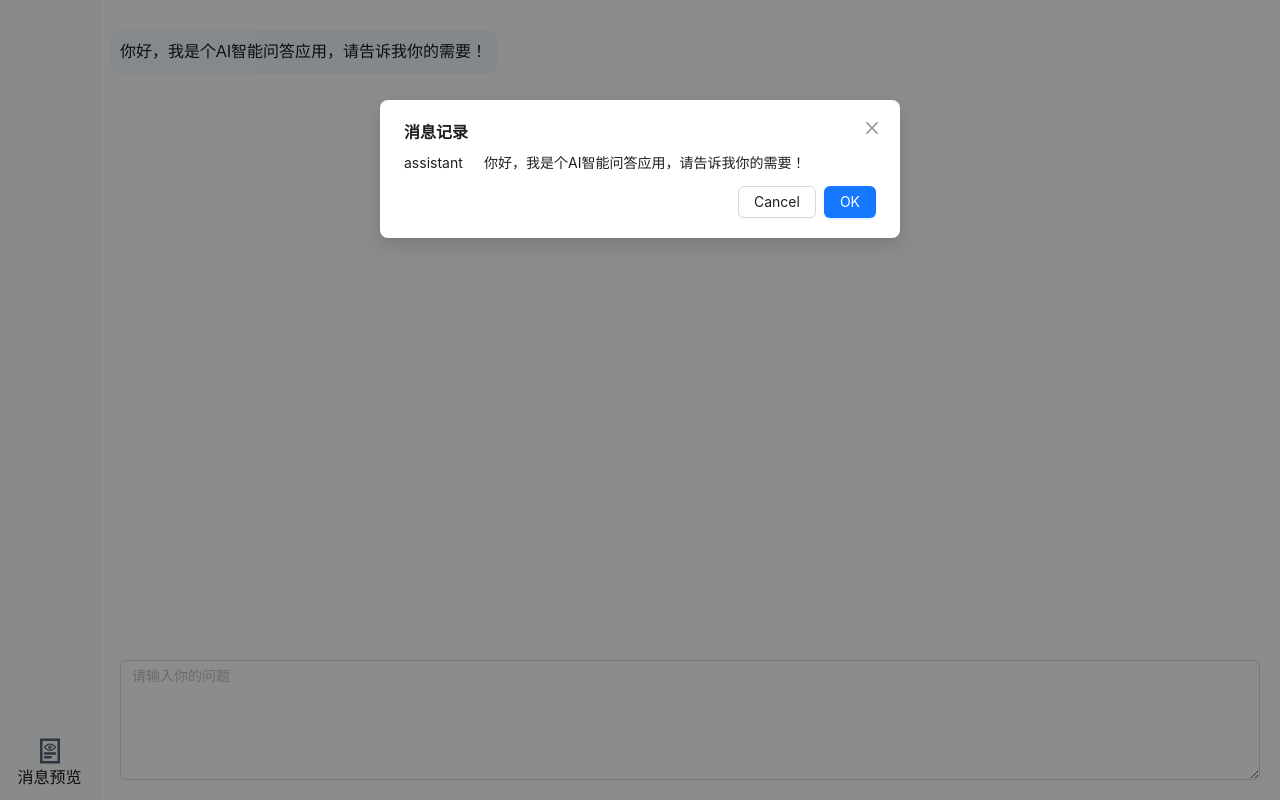
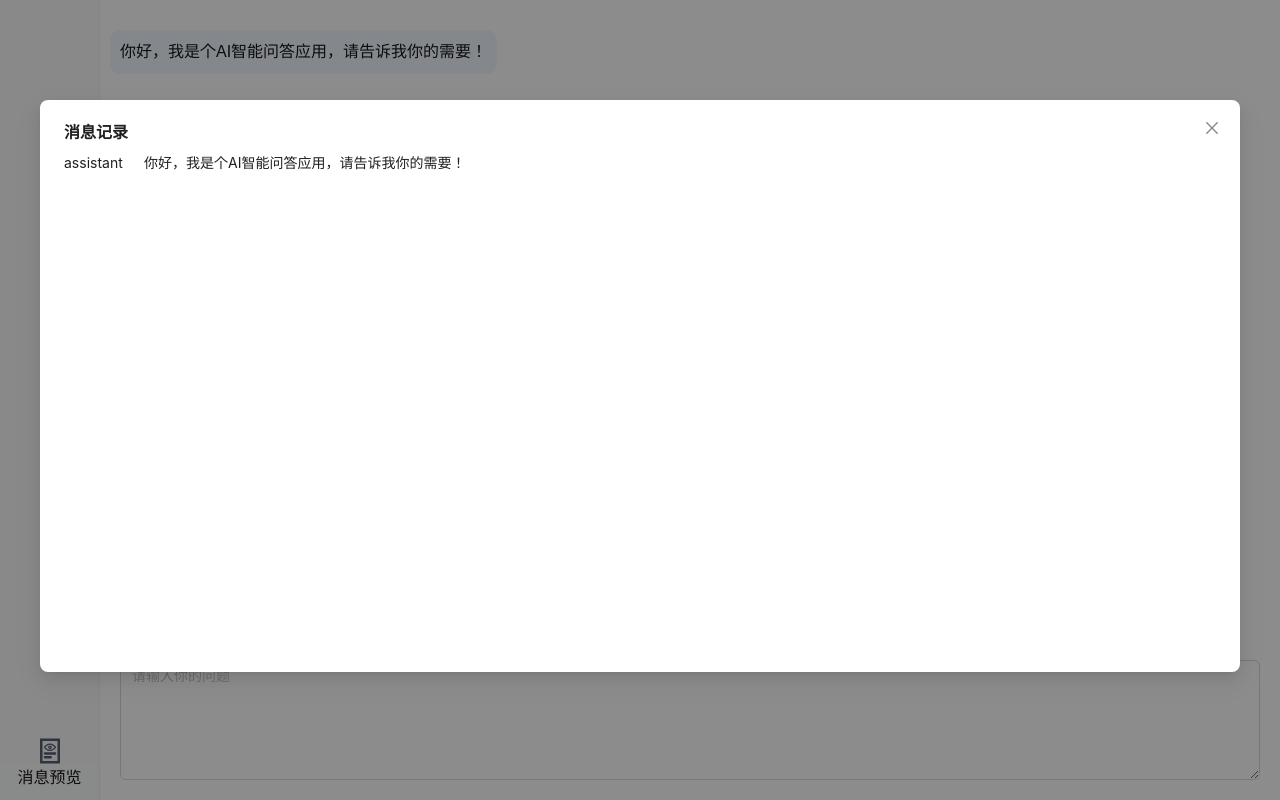
Before and after one commit to zenggpzqbx/depseek-react-ai, a Next.js app: page /ask in a window 1280 px wide. Both pictures are taken after a click on the picture 49 px from the left and 751 px from the top of the page. Built offline with nearby package versions, Linux system fonts and the light colour scheme.

Commit message:
fix:样式优化

```diff
--- a/src/app/ask/ask.module.css
+++ b/src/app/ask/ask.module.css
@@ -68,7 +68,8 @@
 
 .historyContainer {
     width: 100%;
-    height: 100%;
+    height: 500px;
+    overflow: auto;
 }
 
 .historyRole {
@@ -82,4 +83,5 @@
 .userTools {
     display: flex;
     flex-direction: row;
+    justify-content: end;
 }
--- a/src/app/ask/components/Left.jsx
+++ b/src/app/ask/components/Left.jsx
@@ -27,7 +27,8 @@ export default function Left() {
     ]
     return (
         <div className={`${ask.leftContainer} ${ask.h100}`}>
-            <Modal open={isOpen} title={"消息记录"} closable={{'aria-label': 'Custom Close Button'}}
+            <Modal open={isOpen} title={"消息记录"} closable={{'aria-label': 'Custom Close Button'}} width={1200}
+                   footer={null}
                    onOk={handleOk}
                    onCancel={handleCancel}>
                 <div className={ask.historyContainer}>
```
